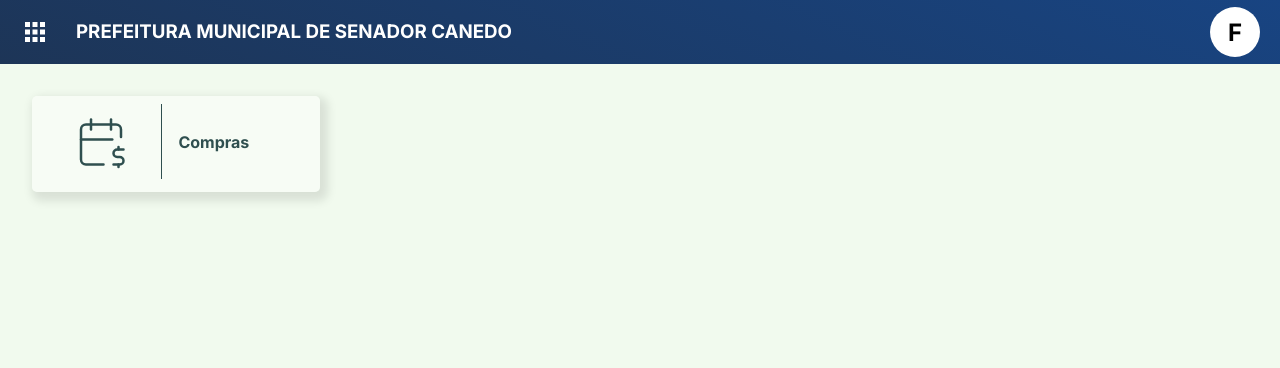
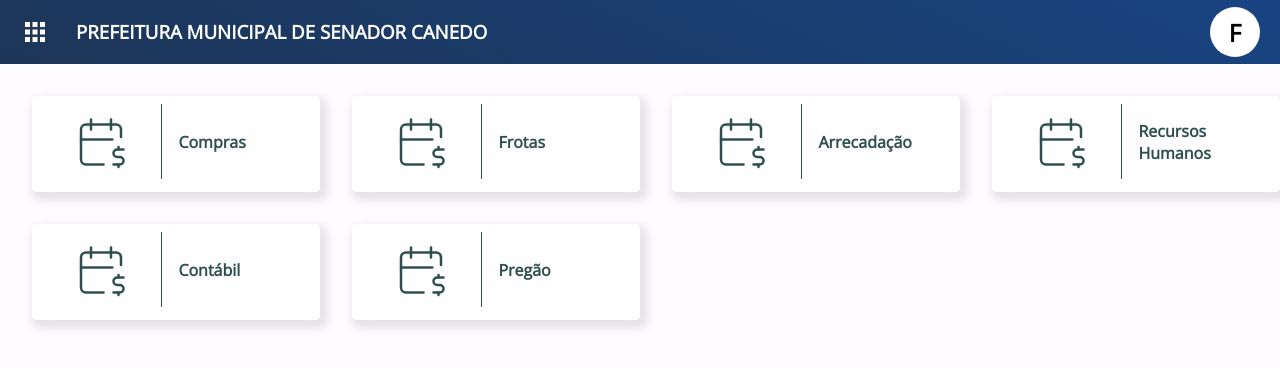
Before and after one commit to flaviohenriquedev/sigep_frontend, a Next.js app: page / in a window 1280 px wide. Shown: the top 368 px of the page. Built offline with nearby package versions, Linux system fonts and the light colour scheme.

Commit message:
Melhorias

```diff
--- a/src/app/globals.css
+++ b/src/app/globals.css
@@ -1,8 +1,7 @@
-@import url('https://fonts.googleapis.com/css2?family=Inter:wght@100;200;300;400;500;600;700;800;900&display=swap');
-
+@import url('https://fonts.googleapis.com/css2?family=Open+Sans:wght@300&display=swap');
 :root{
     --header-gradient: linear-gradient(24deg, rgba(29,53,87,1) 0%, rgba(24,68,130,1) 100%);
-    --background-color: #F1FAEE;
+    --background-color: #FEFCFF;
     --primary-color: #1D3557;
     --secondary-color: #457B9D;
     --tertiary-color: #A8DADC;
@@ -23,11 +22,12 @@
 }
 
 * {
+    font-family: 'Open Sans', sans-serif;
+
     padding: 0;
     margin: 0;
     box-sizing: border-box;
     text-decoration: none;
-    font-family: 'Inter', sans-serif;
     list-style-type: none;
 
     /* Works on Firefox */
--- a/src/components/layout/core/select/Select.tsx
+++ b/src/components/layout/core/select/Select.tsx
@@ -9,8 +9,8 @@ type SelectProps = {
 export default function Select(props: SelectProps) {
 
     function renderOptions() {
-        return props.options.map((option, index) => {
-            return <option  key={index}
+        return props.options.map((option) => {
+            return <option  key={option.id}
                             value={option.id}>
                 {`${option.code} - ${option.description}`}
             </option>
--- a/src/components/layout/menu/Menu.tsx
+++ b/src/components/layout/menu/Menu.tsx
@@ -13,7 +13,32 @@ export default function Menu() {
             title: 'Compras',
             icon: <IconCalendarDollar size={60} stroke={1}/>,
             href: "/manager/shopping"
-        }
+        },
+        {
+            title: 'Frotas',
+            icon: <IconCalendarDollar size={60} stroke={1}/>,
+            href: "/manager/shopping"
+        },
+        {
+            title: 'Arrecadação',
+            icon: <IconCalendarDollar size={60} stroke={1}/>,
+            href: "/manager/shopping"
+        },
+        {
+            title: 'Recursos Humanos',
+            icon: <IconCalendarDollar size={60} stroke={1}/>,
+            href: "/manager/shopping"
+        },
+        {
+            title: 'Contábil',
+            icon: <IconCalendarDollar size={60} stroke={1}/>,
+            href: "/manager/shopping"
+        },
+        {
+            title: 'Pregão',
+            icon: <IconCalendarDollar size={60} stroke={1}/>,
+            href: "/manager/shopping"
+        },
     ]
 
     function renderModules() {
--- a/src/components/layout/page/main/PageMain.module.css
+++ b/src/components/layout/page/main/PageMain.module.css
@@ -18,10 +18,10 @@
     align-items: center;
     border-top-left-radius: var(--layout-border-radius);
     border-bottom-left-radius: var(--layout-border-radius);
-    padding-left: 1%;
-    height: 6%;
+    padding-left: 1rem;
+    height: 3rem;
+    margin-bottom: 0.5rem;
     border: 1px solid var(--secondary-color);
-    margin-bottom: 10px;
     color: var(--secondary-color);
 }
 
--- a/src/components/layout/page/sidebar/PageSidebar.tsx
+++ b/src/components/layout/page/sidebar/PageSidebar.tsx
@@ -27,7 +27,7 @@ const PageSidebar = (props: PageSidebarProps) => {
                          onClick={() => router.replace(`${menu.href}?pn=${menu.pageName}`)}>
                         <div style={{display: "flex", alignItems: "center", gap: "1rem"}}>
                             {menu.icon}
-                            {sidebarExpanded && `${menu.description}`}
+                            <p className={`${sidebarExpanded ? styles.item_p  : styles.item_p_hidden}`}>{menu.description}</p>
                         </div>
                     </div>
                 )
```
Also changed, not shown: src/components/layout/page/header/PageHeader.tsx (+19 -1 lines), src/components/layout/page/sidebar/PageSidebar.module.css (+15 -4 lines).
